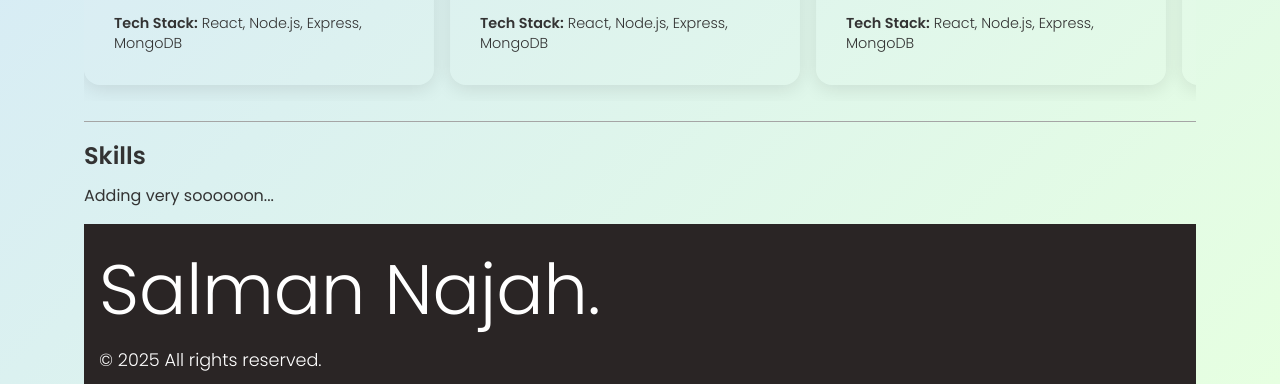
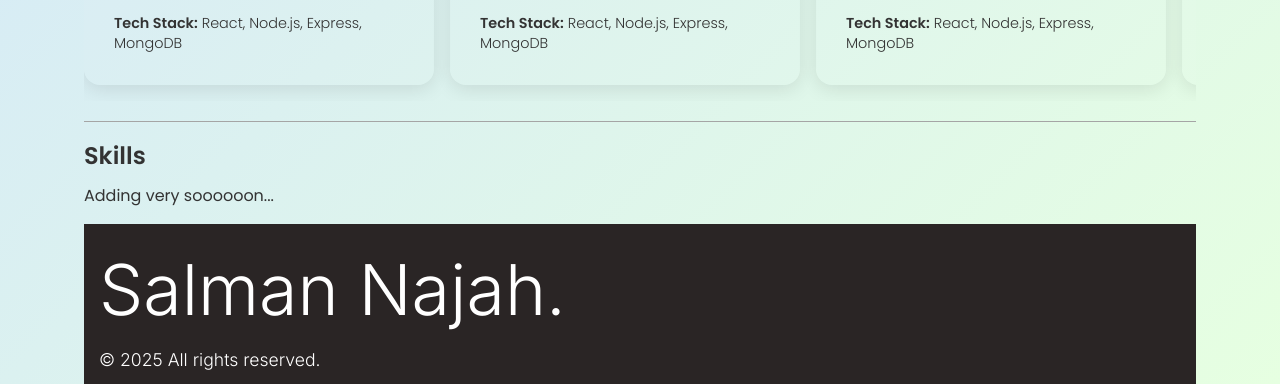
Before and after one commit to Salman-in/Portfolio-v1, a plain HTML site: page index.html in a window 1280 px wide. Shown: the part 886-1270 px from the top of the page. Drawn offline with Linux system fonts and the light colour scheme.

Commit message:
changed footer font'

```diff
--- a/index.html
+++ b/index.html
@@ -6,6 +6,7 @@
     <meta name="viewport" content="width=device-width, initial-scale=1.0">
     <title>Salman Najah</title>
     <link href="https://fonts.googleapis.com/css2?family=Poppins:wght@300;400;600&display=swap" rel="stylesheet">
+    <link href="https://fonts.googleapis.com/css2?family=Inter:ital,opsz,wght@0,14..32,100..900;1,14..32,100..900&display=swap" rel="stylesheet">
     <link rel="icon" type="image/x-icon" href="favicon.ico">
     <style>
         :root {
@@ -154,6 +155,7 @@
         }
 
         footer {
+            font-family: 'Inter', sans-serif;
             background-color: #2a2525;
             color: white;
             padding: 10px 15px;
```
